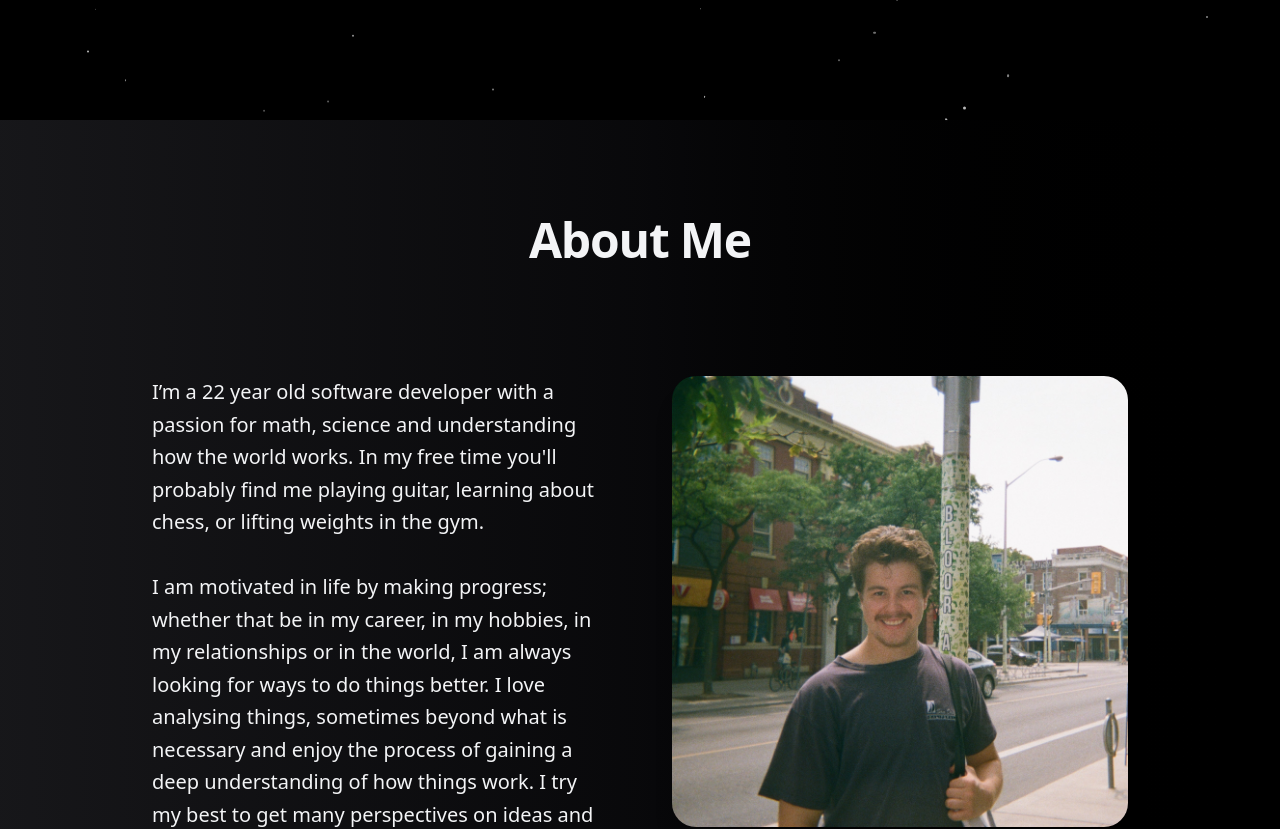
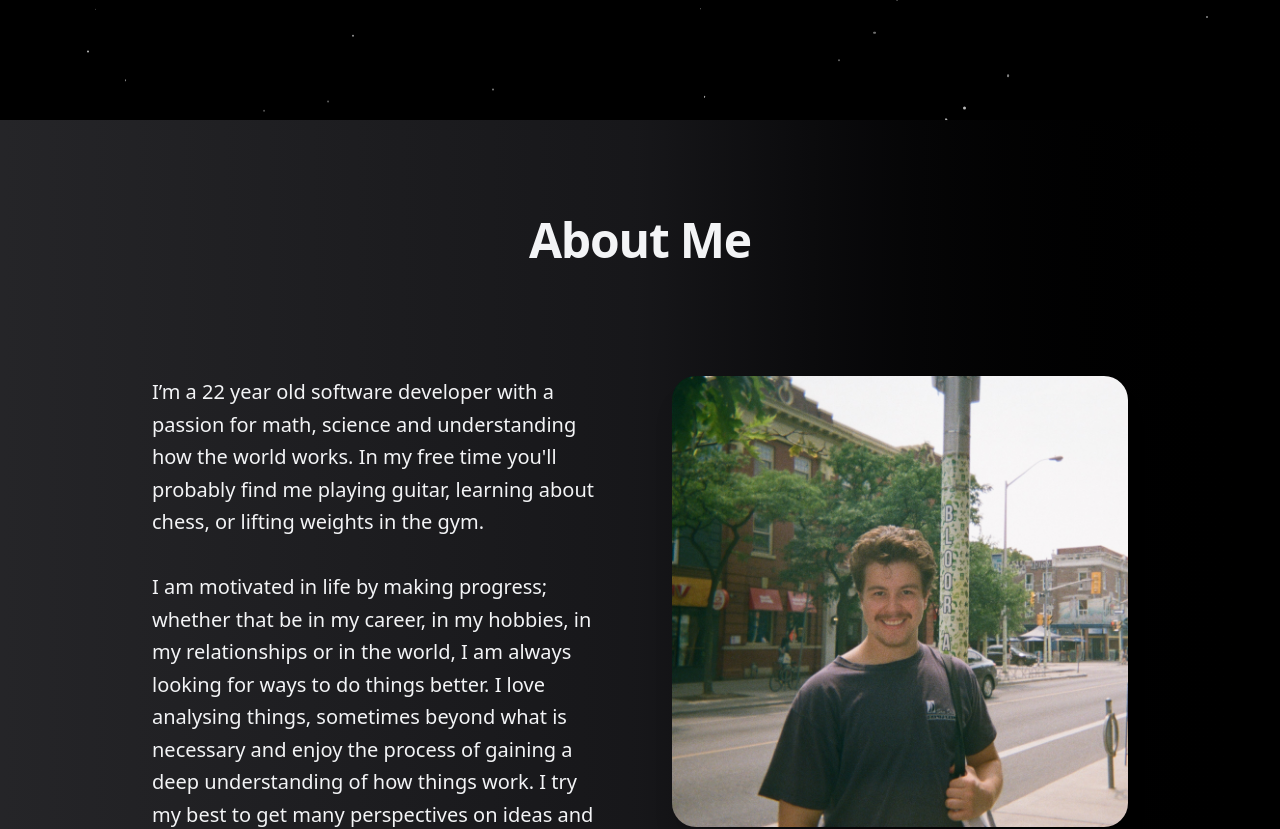
Before and after one commit to seandevine369/my-website, a React (Vite) app: page / in a window 1280 px wide. Shown: the part 1280-2109 px from the top of the page. Built offline with nearby package versions, Linux system fonts and the light colour scheme.

Commit message:
style: made about gradient less subtle

```diff
--- a/src/sections/AboutSection.tsx
+++ b/src/sections/AboutSection.tsx
@@ -2,7 +2,7 @@ import Section from "../components/Section";
 
 export default function AboutSection() {
     const bg =
-        <div className="absolute inset-0 bg-gradient-to-r from-zinc-900 via-zinc-950 to-black opacity-95" />
+        <div className="absolute inset-0 bg-gradient-to-r from-zinc-800 via-zinc-900 to-black opacity-95" />
 
     /* Calculate age dynamically */
     const birthDate = new Date("2002-10-10");
```
